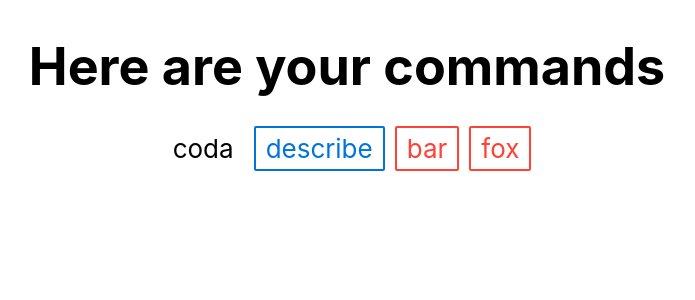
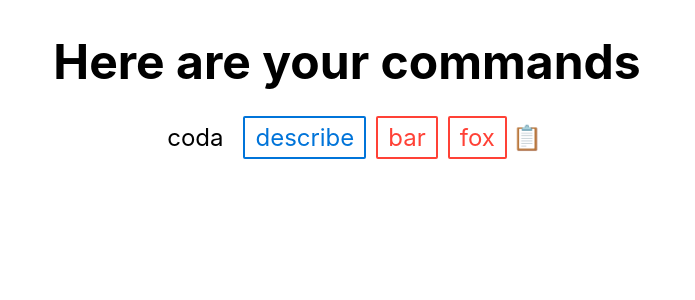
Before and after one commit to zeionara/coda, a React (Create React App) app in the folder coda/: page / in a window 1280 px wide. Shown: the top 300 px of the page, without its empty margins (293-988 px from the left). Built offline with nearby package versions, Linux system fonts and the light colour scheme.

Commit message:
Rewritten command as a stateful component

```diff
--- a/coda/src/App.js
+++ b/coda/src/App.js
@@ -9,12 +9,11 @@ function App() {
   return (
     <div className="app">
         <h1>Here are your commands</h1>
-        <p>
-            <Command name="coda"/>
+        <Command name="coda">
             <Argument name="describe" description="describe command features" theme="blue"/>
             <Argument name="bar" description="describe command features" theme="red"/>
             <Argument name="fox" description="describe command features" theme="red"/>
-        </p>
+        </Command>
     </div>
   );
 }
--- a/coda/src/components/terminal.js
+++ b/coda/src/components/terminal.js
@@ -1,12 +1,47 @@
 import { Tooltip } from './tooltip'
+import React from 'react'
 
 import '../styles/command.sass';
 
 const Component = 'span';
+const Root = 'p';
 
-export const Command = ({ name }) => {
-    return <Component className='command'>{name}</Component>
+export class Command extends React.Component {
+    constructor(props) {
+        super(props)
+
+        this.name = props.name
+        this.children = props.children
+
+        this.copy = this.copy.bind(this)
+    }
+
+    copy() {
+        console.log(this.name)
+        navigator.clipboard.writeText(`${this.name} command`)
+    }
+
+    render() {
+        return (
+            <Root>
+                <Component className='command'>{this.name}</Component>
+                {this.children}
+                <span onClick={this.copy} className='button'>
+                    📋
+                </span>
+            </Root>
+        )
+    }
 }
+
+// export const Command = ({ name, children }) => {
+//     return (
+//         <Root>
+//             <Component className='command'>{name}</Component>
+//             {children}
+//         </Root>
+//     )
+// }
 
 export const Argument = ({ name, description, theme }) => {
     const tooltip = (
--- a/coda/src/components/tooltip.js
+++ b/coda/src/components/tooltip.js
@@ -3,7 +3,7 @@ import Tippy from '@tippyjs/react'
 import 'tippy.js/dist/tippy.css'
 import '../styles/tooltip.sass'
 
-export const Tooltip = ({ children, content }) => {
+export const Tooltip = ({ content, children }) => {
     return (
         <Tippy placement='top' className='tooltip' content={content}>
             {children}
--- a/coda/src/styles/app.sass
+++ b/coda/src/styles/app.sass
@@ -1,6 +1,5 @@
 .app
   text-align: center
-  min-height: 100vh
   align-items: center
   justify-content: center
-  font-size: calc(10px + 2vmin)
+  font-size: 3vh
--- a/coda/src/styles/command.sass
+++ b/coda/src/styles/command.sass
@@ -35,3 +35,6 @@ $command_margin: 0 #{$base_padding}px
 
     &.violet
       @include theme(#6a5acd)
+
+.button
+  cursor: pointer
```
